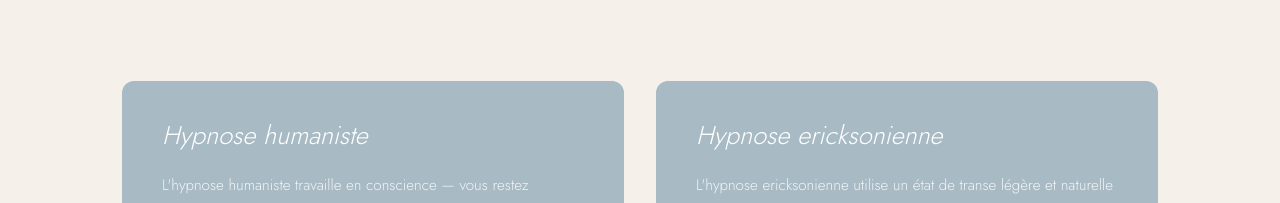
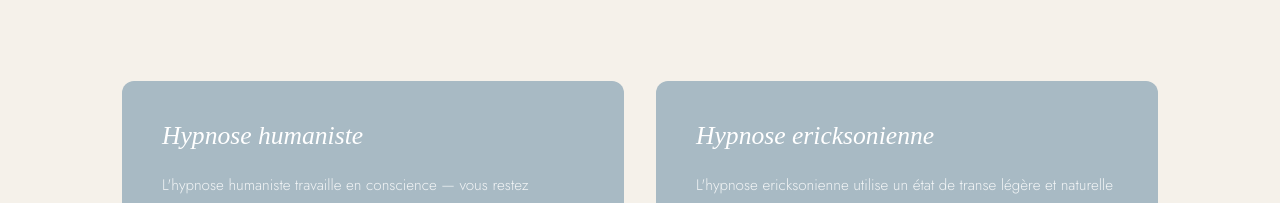
Before and after one commit to martinmenguy/colinepiou, a React (Vite) app: page /qui-suis-je in a window 1280 px wide. Shown: the part 1100-1303 px from the top of the page. Built offline with nearby package versions, Linux system fonts and the light colour scheme; a web font is replaced by a local one.

Commit message:
Update QuiSuisJe.css

```diff
--- a/src/pages/QuiSuisJe.css
+++ b/src/pages/QuiSuisJe.css
@@ -125,7 +125,7 @@
 }
 
 .approche__title {
-  font-family: var(--font-heading);
+  font-family: var(--font-sub);
   font-size: 1.6rem;
   color: white;
   margin-bottom: 1.25rem;
```
